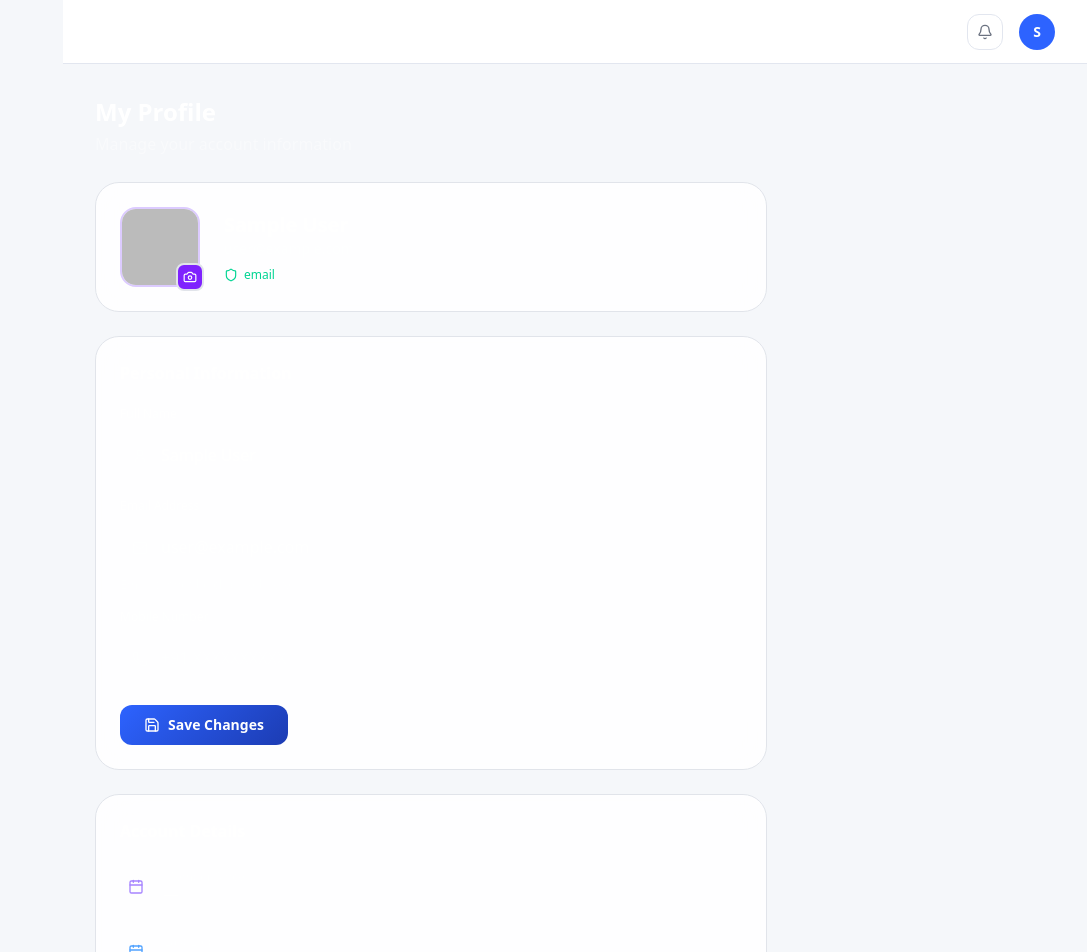
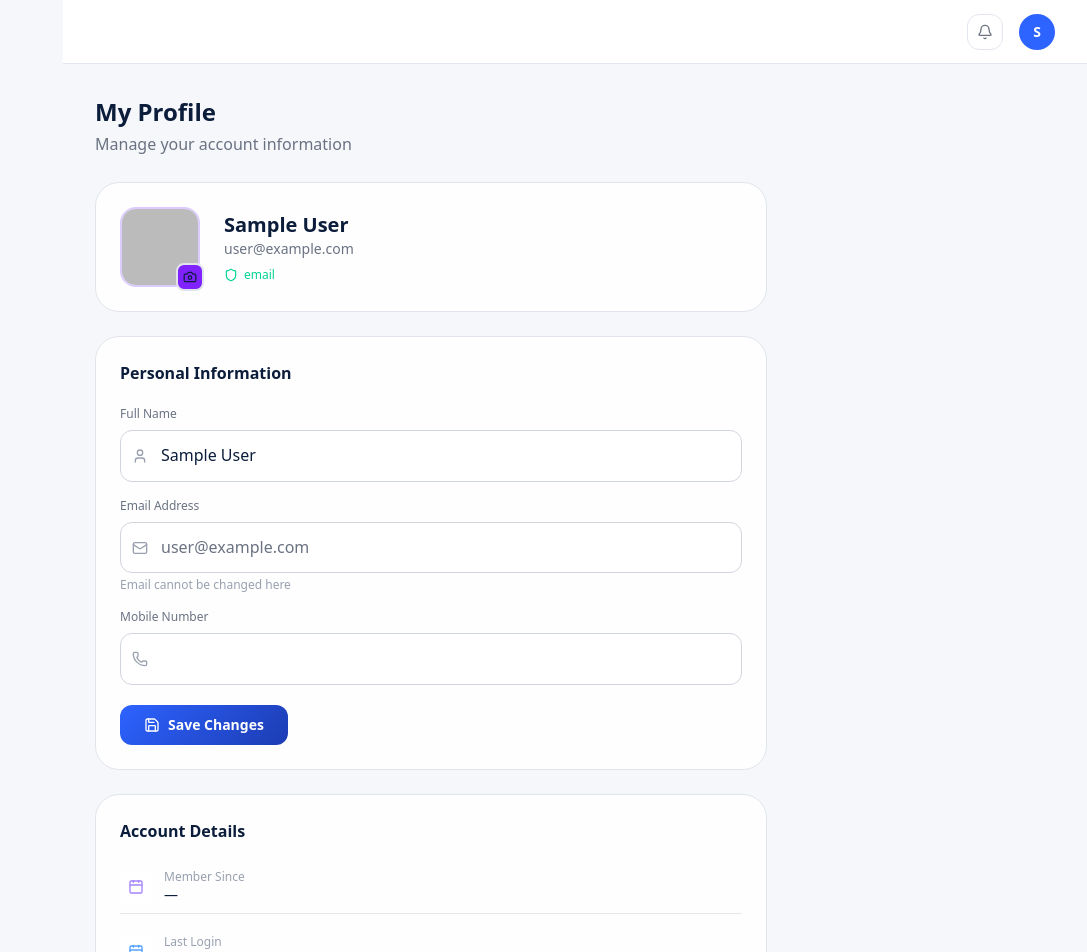
Before and after one commit to Sudheer-badam/badamsudheerreddy1-printweb, a Next.js app: page /dashboard/profile in a window 1280 px wide. Shown: the top 952 px of the page, without its empty margins (193-1280 px from the left). Built offline with nearby package versions, Linux system fonts and the light colour scheme; no server answers; sample sign-in values are in the browser's storage.

Commit message:
Fix invisible text colors on dashboard pages

```diff
--- a/src/app/dashboard/profile/page.tsx
+++ b/src/app/dashboard/profile/page.tsx
@@ -81,15 +81,15 @@ export default function ProfilePage() {
   return (
     <div className="max-w-2xl space-y-6">
       <div>
-        <h1 className="text-2xl font-bold text-white">My Profile</h1>
-        <p className="text-white/40 mt-1">Manage your account information</p>
+        <h1 className="text-2xl font-bold text-[#0B1D3A]">My Profile</h1>
+        <p className="text-gray-500 mt-1">Manage your account information</p>
       </div>
 
       {/* Avatar */}
       <motion.div
         initial={{ opacity: 0, y: 20 }}
         animate={{ opacity: 1, y: 0 }}
-        className="glass rounded-3xl p-6 border border-white/5"
+        className="glass rounded-3xl p-6 border border-gray-200"
       >
         <div className="flex items-center gap-6">
           <div className="relative">
@@ -105,12 +105,12 @@ export default function ProfilePage() {
               </div>
             )}
             <button className="absolute -bottom-1 -right-1 w-7 h-7 rounded-lg bg-violet-600 flex items-center justify-center border-2 border-background hover:bg-violet-700 transition-colors">
-              <Camera className="w-3.5 h-3.5 text-white" />
+              <Camera className="w-3.5 h-3.5 text-[#0B1D3A]" />
             </button>
           </div>
           <div>
-            <h2 className="text-xl font-bold text-white">{profile.name || "User"}</h2>
-            <p className="text-white/40 text-sm">{profile.email || profile.phone}</p>
+            <h2 className="text-xl font-bold text-[#0B1D3A]">{profile.name || "User"}</h2>
+            <p className="text-gray-500 text-sm">{profile.email || profile.phone}</p>
             <div className="flex items-center gap-1.5 mt-2">
               <Shield className="w-3.5 h-3.5 text-emerald-400" />
               <span className="text-xs text-emerald-400 font-medium">
@@ -126,49 +126,49 @@ export default function ProfilePage() {
         initial={{ opacity: 0, y: 20 }}
         animate={{ opacity: 1, y: 0 }}
         transition={{ delay: 0.1 }}
-        className="glass rounded-3xl p-6 border border-white/5 space-y-5"
+        className="glass rounded-3xl p-6 border border-gray-200 space-y-5"
       >
-        <h3 className="font-bold text-white">Personal Information</h3>
+        <h3 className="font-bold text-[#0B1D3A]">Personal Information</h3>
 
         <div className="space-y-4">
           <div>
-            <label className="text-xs text-white/50 mb-2 block">Full Name</label>
+            <label className="text-xs text-gray-500 mb-2 block">Full Name</label>
             <div className="relative">
-              <User className="absolute left-3 top-1/2 -translate-y-1/2 w-4 h-4 text-white/30" />
+              <User className="absolute left-3 top-1/2 -translate-y-1/2 w-4 h-4 text-gray-400" />
               <input
                 type="text"
                 value={profile.name}
                 onChange={(e) => setProfile({ ...profile, name: e.target.value })}
                 placeholder="Your full name"
-                className="w-full pl-10 pr-4 py-3 bg-white/5 border border-white/10 rounded-xl text-white placeholder-white/30 focus:outline-none focus:border-violet-500 transition-colors"
+                className="w-full pl-10 pr-4 py-3 bg-white border border-gray-300 rounded-xl text-[#0B1D3A] placeholder-white/30 focus:outline-none focus:border-violet-500 transition-colors"
               />
             </div>
           </div>
 
           <div>
-            <label className="text-xs text-white/50 mb-2 block">Email Address</label>
+            <label className="text-xs text-gray-500 mb-2 block">Email Address</label>
             <div className="relative">
-              <Mail className="absolute left-3 top-1/2 -translate-y-1/2 w-4 h-4 text-white/30" />
+              <Mail className="absolute left-3 top-1/2 -translate-y-1/2 w-4 h-4 text-gray-400" />
               <input
                 type="email"
                 value={profile.email}
                 readOnly
-                className="w-full pl-10 pr-4 py-3 bg-white/5 border border-white/10 rounded-xl text-white/50 cursor-not-allowed"
+                className="w-full pl-10 pr-4 py-3 bg-white border border-gray-300 rounded-xl text-gray-500 cursor-not-allowed"
               />
             </div>
-            <p className="text-xs text-white/30 mt-1">Email cannot be changed here</p>
+            <p className="text-xs text-gray-400 mt-1">Email cannot be changed here</p>
           </div>
 
           <div>
-            <label className="text-xs text-white/50 mb-2 block">Mobile Number</label>
+            <label className="text-xs text-gray-500 mb-2 block">Mobile Number</label>
             <div className="relative">
-              <Phone className="absolute left-3 top-1/2 -translate-y-1/2 w-4 h-4 text-white/30" />
+              <Phone className="absolute left-3 top-1/2 -translate-y-1/2 w-4 h-4 text-gray-400" />
               <input
                 type="tel"
                 value={profile.phone}
                 onChange={(e) => setProfile({ ...profile, phone: e.target.value })}
                 placeholder="+91 XXXXXXXXXX"
-                className="w-full pl-10 pr-4 py-3 bg-white/5 border border-white/10 rounded-xl text-white placeholder-white/30 focus:outline-none focus:border-violet-500 transition-colors"
+                className="w-full pl-10 pr-4 py-3 bg-white border border-gray-300 rounded-xl text-[#0B1D3A] placeholder-white/30 focus:outline-none focus:border-violet-500 transition-colors"
               />
             </div>
           </div>
@@ -189,9 +189,9 @@ export default function ProfilePage() {
         initial={{ opacity: 0, y: 20 }}
         animate={{ opacity: 1, y: 0 }}
         transition={{ delay: 0.2 }}
-        className="glass rounded-3xl p-6 border border-white/5"
+        className="glass rounded-3xl p-6 border border-gray-200"
       >
-        <h3 className="font-bold text-white mb-4">Account Details</h3>
+        <h3 className="font-bold text-[#0B1D3A] mb-4">Account Details</h3>
         <div className="space-y-3">
           <InfoItem
             icon={<Calendar className="w-4 h-4 text-violet-400" />}
@@ -224,11 +224,11 @@ function InfoItem({
   value: string;
 }) {
   return (
-    <div className="flex items-center gap-3 py-2 border-b border-white/5 last:border-0">
-      <div className="w-8 h-8 rounded-lg bg-white/5 flex items-center justify-center">{icon}</div>
+    <div className="flex items-center gap-3 py-2 border-b border-gray-200 last:border-0">
+      <div className="w-8 h-8 rounded-lg bg-white flex items-center justify-center">{icon}</div>
       <div className="flex-1">
-        <div className="text-xs text-white/30">{label}</div>
-        <div className="text-sm text-white font-medium">{value}</div>
+        <div className="text-xs text-gray-400">{label}</div>
+        <div className="text-sm text-[#0B1D3A] font-medium">{value}</div>
       </div>
     </div>
   );
```
Also changed, not shown: src/app/dashboard/upload/page.tsx (+39 -39 lines).
